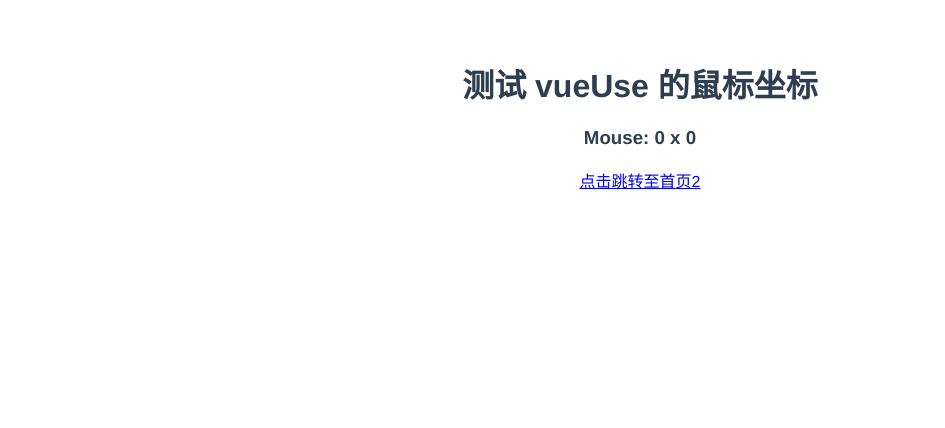
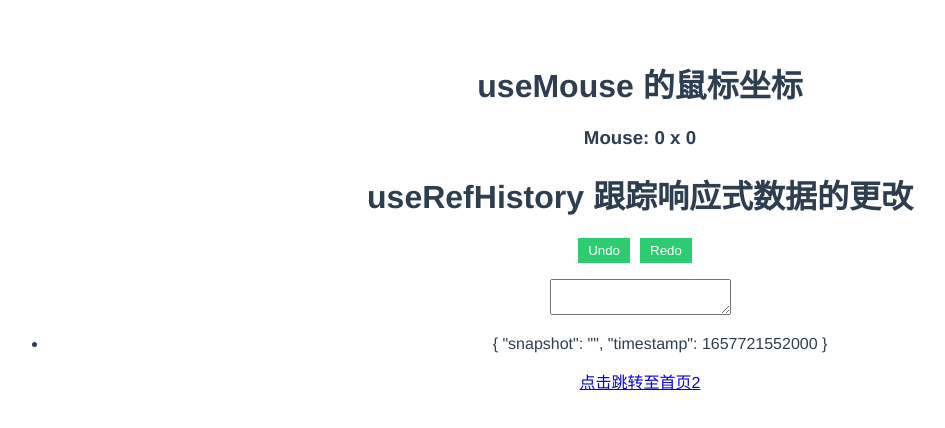
Before and after one commit to rzh11111111/v, a Vue app: page /vueUse in a window 1280 px wide. Shown: the top 428 px of the page, without its empty margins (0-945 px from the left). Built offline with nearby package versions, Linux system fonts and the light colour scheme.

Commit message:
feat：vueuse的例子

```diff
--- a/src/pages/vueUse.vue
+++ b/src/pages/vueUse.vue
@@ -1,11 +1,41 @@
 <template>
-    <h1> 测试 vueUse 的鼠标坐标 </h1>
+    <h1> useMouse 的鼠标坐标 </h1>
     <h3>Mouse: {{ x }} x {{ y }}</h3>
+    <h1> useRefHistory 跟踪响应式数据的更改 </h1>
+    <p>
+    <button @click="undo"> Undo </button>
+    <button @click="redo"> Redo </button>
+  </p>
+  <textarea v-model="text"/>
+  <ul>
+    <li v-for="entry in history" :key="entry.timestamp">
+      {{ entry }}
+    </li>
+  </ul>
+
     <router-link to="/">点击跳转至首页2</router-link>
 </template>
 
 <script lang="ts" setup>
-    import { useMouse } from '@vueuse/core';
-
+    import { useMouse,useRefHistory  } from '@vueuse/core';
+    //
     const { x, y } = useMouse();
+    //
+    const text = ref('')
+    const { history, undo, redo } = useRefHistory(text)
+    //高级选项
+    // const { history, undo, redo } = useRefHistory(text, {
+    //   deep: true,
+    //   capacity: 10,
+    // })
 </script>
+<style scoped>
+button {
+    border: none;
+    outline: none;
+    margin-right: 10px;
+    background-color: #2ecc71;
+    color: white;
+    padding: 5px 10px;;
+  }
+</style>
```
